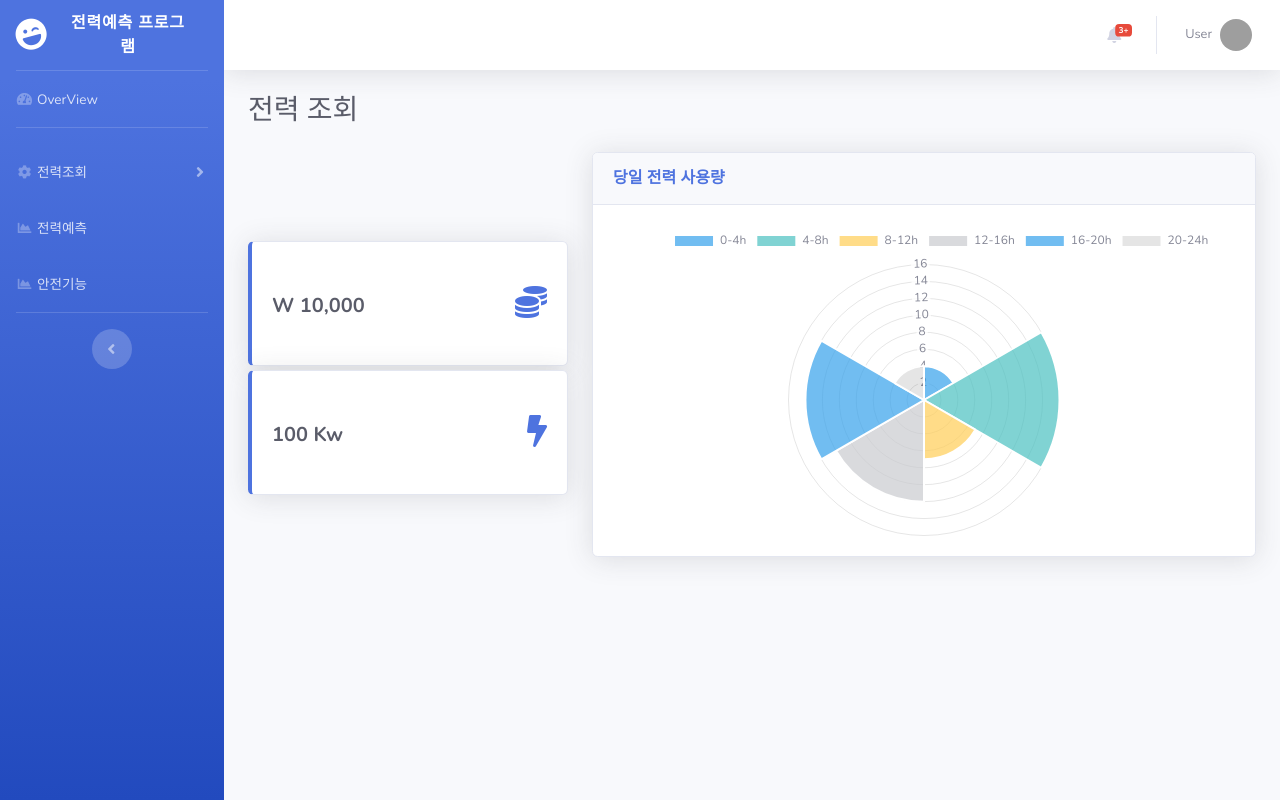
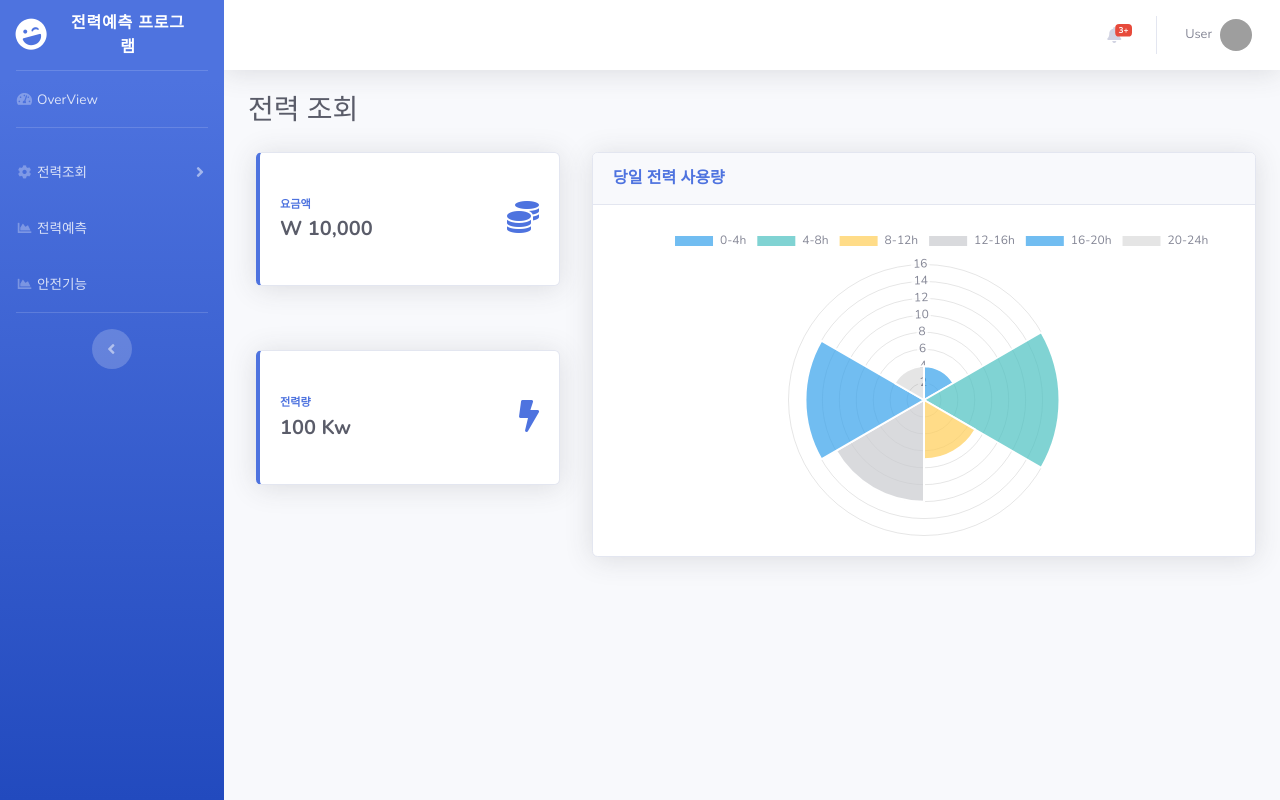
Before and after one commit to TeamJCIM/TeamJCIM_Frontend, a React (Create React App) app: page /todayusage in a window 1280 px wide. Built offline with nearby package versions, Linux system fonts and the light colour scheme; grey boxes are pictures that could not be loaded.

Commit message:
Modify today graph about left side card, month graph about yAxes

```diff
--- a/src/components/Cards/Info/index.js
+++ b/src/components/Cards/Info/index.js
@@ -23,7 +23,6 @@ class CardInfo extends Component {
     render() {
         return (
             <div>
-                <div className={this.state.titleClass}>{this.state.title}</div>
 
                 <div className={this.state.cardClass}>
                     <div className="card-body">
--- a/src/components/Charts/Month/index.js
+++ b/src/components/Charts/Month/index.js
@@ -45,6 +45,26 @@ class ChartMonth extends Component {
                 }
             },
             scales: {
+                yAxes: [{
+                    scaleLabel: {
+                        display: true,
+                        fontColor: 'blue',
+                        labelString: '',
+                    },
+                    ticks: {
+                        beginAtZero: true,
+                        maxTicksLimit: 5,
+                        padding: 10,
+                        // Include a dollar sign in the ticks
+                    },
+                    gridLines: {
+                        color: "rgb(234, 236, 244)",
+                        zeroLineColor: "rgb(234, 236, 244)",
+                        drawBorder: false,
+                        borderDash: [2],
+                        zeroLineBorderDash: [2]
+                    }
+                }],
                 y: {
                     type: 'linear',
                     display: true,
--- a/src/pages/TodayUsage/index.js
+++ b/src/pages/TodayUsage/index.js
@@ -38,16 +38,20 @@ class TodayUsage extends Component {
                                 {/* <!-- Content Row --> */}
 
                                 <div className="row">
-                                    <div className='col-xl-4 col-lg align-self-center'>
-                                        <CardInfo title=""
-                                            icon="coins"
-                                            color="primary"
-                                            value="W 10,000"/>
+                                    <div className='col-xl-4 col-lg'>
+                                        <div className='px-2 mb-5 pb-3'>
+                                            <CardInfo title="요금액"
+                                                icon="coins"
+                                                color="primary"
+                                                value="W 10,000" />
+                                        </div>
 
-                                        <CardInfo title=""
-                                            icon="bolt"
-                                            color="primary"
-                                            value="100 Kw" />
+                                        <div className='px-2'>
+                                            <CardInfo title="전력량"
+                                                icon="bolt"
+                                                color="primary"
+                                                value="100 Kw" />
+                                        </div>
                                     </div>
                                     <div className="col-xl-8 col-lg">
                                         <ChartToday />
```
